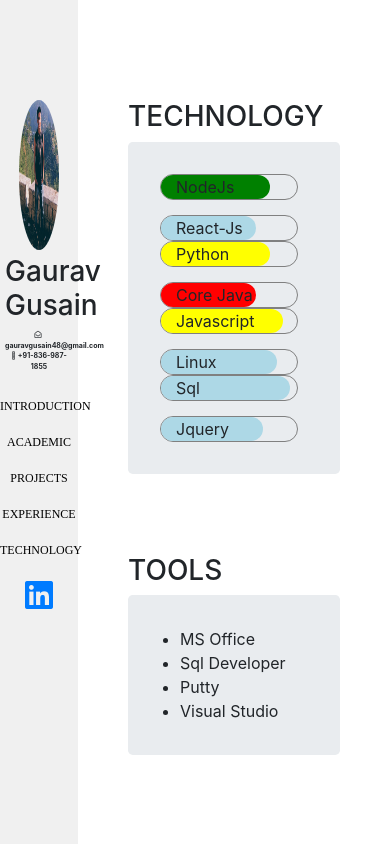
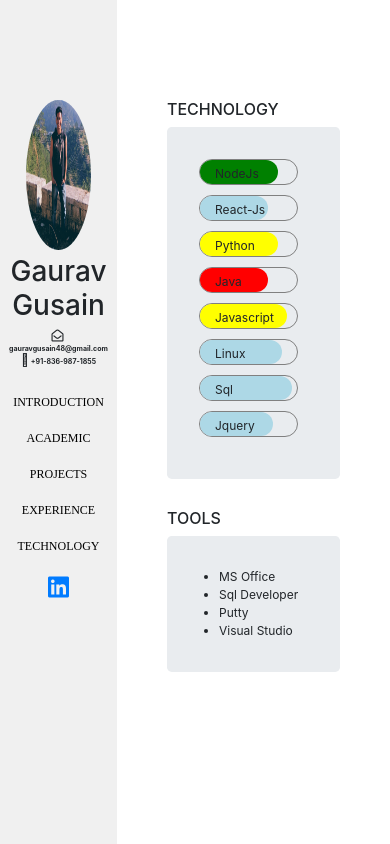
Before and after one commit to gaurav14109/portflio, a React (Create React App) app: page / in a window 390 px wide. Both pictures are taken after a click on the item "TECHNOLOGY". Built offline with nearby package versions, Linux system fonts and the light colour scheme.

Commit message:
second change

```diff
--- a/src/core/Home.js
+++ b/src/core/Home.js
@@ -9,27 +9,14 @@ const Home = () => {
     const [display, setDisplay] = useState('INTRO')
 
     const displaySection = name => {
-
         setDisplay(name)
-        console.log(display)
-
     }
     return <React.Fragment>
         <div
-            className='SideBarMenu'
-            style={{
-                width: '20%',
-                height: '100%',
-                float: 'left',
-                backgroundColor: '#F0F0F0'
-            }}>
+            className='SideBarMenu'>
             <SidebarMenu displaySection={displaySection}/>
         </div>
-        <div
-            style={{
-                width: '80%',
-                float: 'left'
-            }}>
+        <div className = 'main'>
             {
                 display === 'INTRO' && <Intro /> }
                  {
--- a/src/core/Tech.js
+++ b/src/core/Tech.js
@@ -23,7 +23,7 @@ const Tech = () => (
                 <div className='col-md-3'>
                     <div
                         style={{
-                            margin: '0px 10px 15px 0px',
+                            margin: '0px 10px 10px 0px',
                             borderRadius: '15px',
                             border: '0.5px solid gray'
                         }}>
@@ -42,7 +42,7 @@ const Tech = () => (
 
                     <div
                         style={{
-                            margin: '0px 10px 0px 0px',
+                            margin: '0px 10px 10px 0px',
                             borderRadius: '15px',
                             border: '0.5px solid gray'
                         }}>
@@ -63,7 +63,7 @@ const Tech = () => (
                 <div className='col-md-3'>
                     <div
                         style={{
-                            margin: '0px 10px 15px 0px',
+                            margin: '0px 10px 10px 0px',
                             borderRadius: '15px',
                             border: '0.5px solid gray'
                         }}>
@@ -82,7 +82,7 @@ const Tech = () => (
 
                     <div
                         style={{
-                            margin: '0px 10px 0px 0px',
+                            margin: '0px 10px 10px 0px',
                             borderRadius: '15px',
                             border: '0.5px solid gray'
                         }}>
@@ -96,14 +96,14 @@ const Tech = () => (
                             <span
                                 style={{
                                     marginLeft: '15px'
-                                }}>Core Java</span>
+                                }}>Java</span>
                         </div>
                     </div>
                 </div>
                 <div className='col-md-3'>
                     <div
                         style={{
-                            margin: '0px 10px 15px 0px',
+                            margin: '0px 10px 10px 0px',
                             borderRadius: '15px',
                             border: '0.5px solid gray'
                         }}>
@@ -122,7 +122,7 @@ const Tech = () => (
 
                     <div
                         style={{
-                            margin: '0px 10px 0px 0px',
+                            margin: '0px 10px 10px 0px',
                             borderRadius: '15px',
                             border: '0.5px solid gray'
                         }}>
@@ -143,7 +143,7 @@ const Tech = () => (
                 <div className='col-md-3'>
                     <div
                         style={{
-                            margin: '0px 10px 15px 0px',
+                            margin: '0px 10px 10px 0px',
                             borderRadius: '15px',
                             border: '0.5px solid gray'
                         }}>
@@ -162,7 +162,7 @@ const Tech = () => (
 
                     <div
                         style={{
-                            margin: '0px 10px 0px 0px',
+                            margin: '0px 10px 10px 0px',
                             borderRadius: '15px',
                             border: '0.5px solid gray'
                         }}>
@@ -184,11 +184,7 @@ const Tech = () => (
         </section>
 
         <div>
-            <h3
-                style={{
-                    marginLeft: '50px',
-                    paddingTop: '80px'
-                }}>TOOLS</h3>
+            <h3 className = 'tools'>TOOLS</h3>
             <section
                 className='basic-info jumbotron'
                 style={{
--- a/src/index.css
+++ b/src/index.css
@@ -43,6 +43,23 @@ code {
  font-weight: bold;
 }
 
+.SideBarMenu{
+  width: 20%;
+  height: 100%;
+  float: left;
+  background-color: #F0F0F0;
+}
+.main{
+
+    width: 80%;
+    float: left;
+
+}
+.tools{
+    margin-left: 50px;
+    padding-top: 80px;
+
+}
 @media screen and (max-width: 850px) and (min-width: 310px) {
   .info p  {
      font-size: 7px;
@@ -71,3 +88,48 @@ code {
   }
 
 }
+
+@media screen and (max-width: 593px) and (min-width: 390px) {
+  .SideBarMenu{
+    width: 30%;
+  }
+  .main{
+        width: 70%;
+    }
+  .main h3{
+    font-size:16px;
+  }
+  .main h2{
+    font-size:18px;
+  }
+  .main p, li,span{
+    font-size:12px;
+  }
+  .tools{
+    padding-top: 30px;
+  }
+}
+
+
+@media screen and (max-width: 768px) and (min-width: 594px) {
+
+  .tools{
+    padding-top: 10px;
+  }
+  .main h3{
+    font-size:16px;
+  }
+  .main h2{
+    font-size:18px;
+  }
+  .main p, li,span{
+    font-size:12px;
+  }
+}
+
+@media screen and (max-width: 976px) {
+
+  .main p, li,span{
+    font-size:12px;
+  }
+}
```
